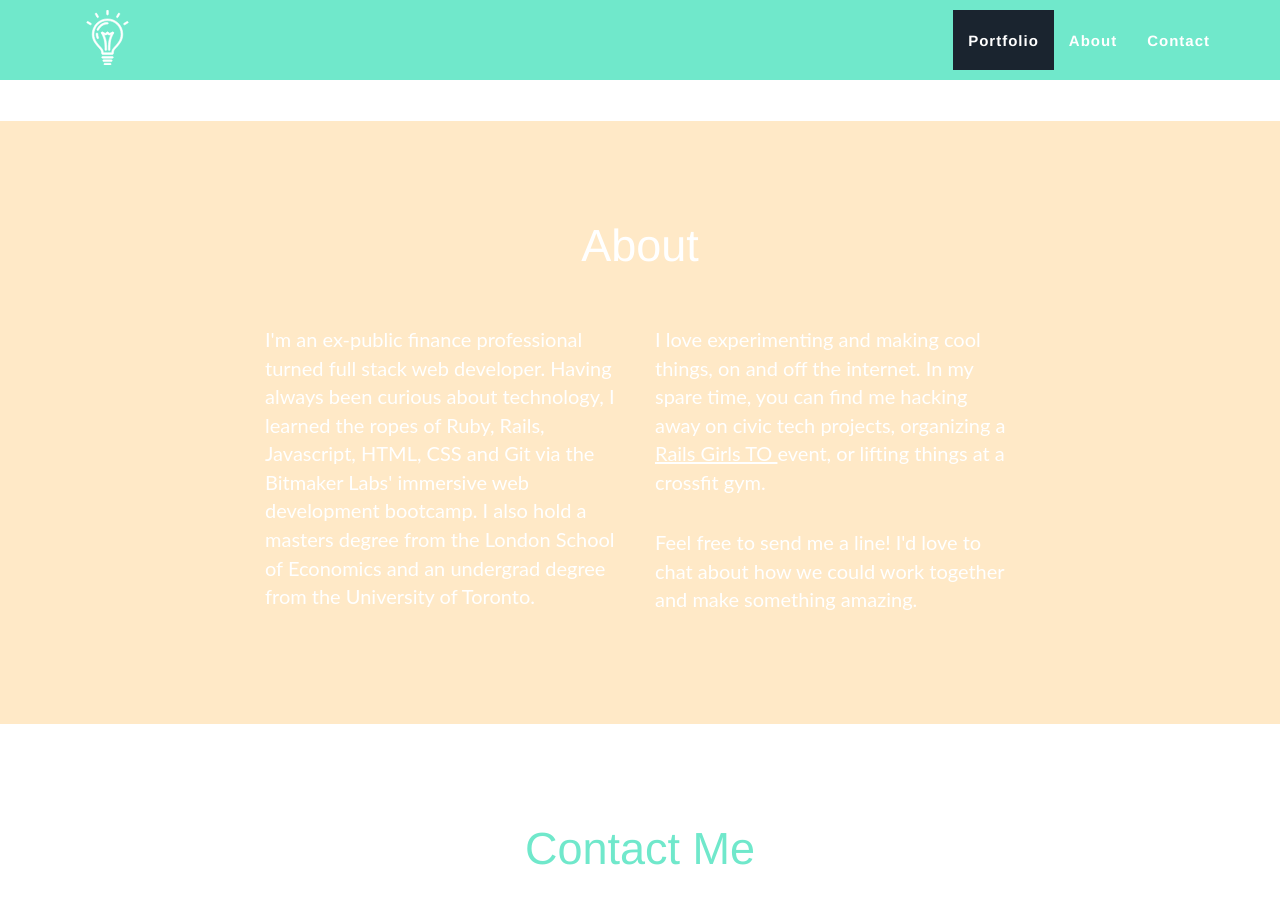
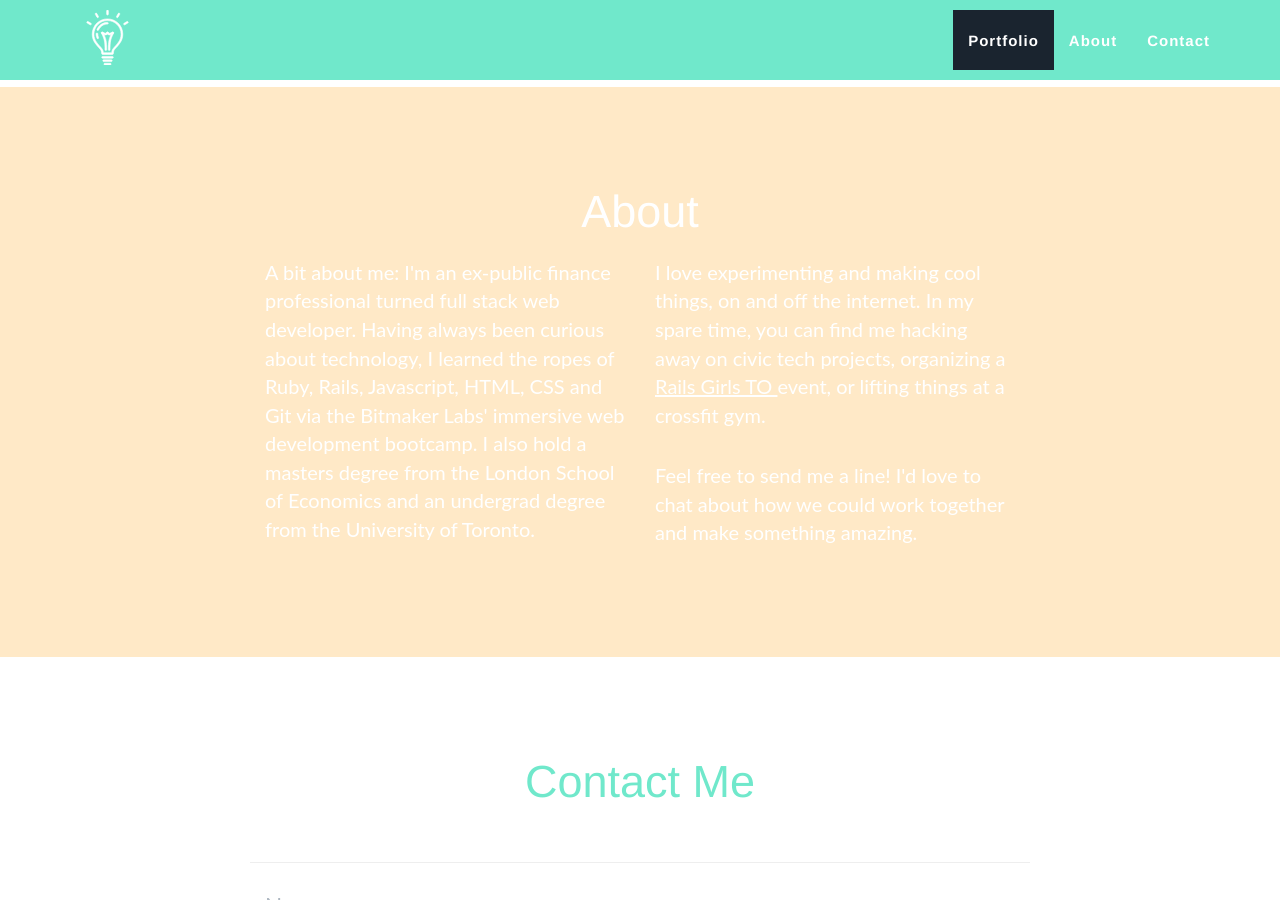
Before and after one commit to emilyjfan/emilyjfan.github.io, a Jekyll site: the page built from index.html, in a window 1280 px wide and 900 px high, scrolled down 1464 px. Built offline with Jekyll 4.4.1, drawn with Linux system fonts in a browser that asks for light colours; some web fonts are replaced.

Commit message:
Format sections

```diff
--- a/_includes/about.html
+++ b/_includes/about.html
@@ -4,12 +4,12 @@
             <div class="row">
                 <div class="col-lg-12 text-center">
                     <h2>About</h2>
-                    <hr class="star-light">
+                    <br>
                 </div>
             </div>
             <div class="row">
                 <div class="col-lg-4 col-lg-offset-2">
-                    <p>I'm an ex-public finance professional turned full stack web developer. Having always been curious about technology, I learned the ropes of Ruby, Rails, Javascript, HTML, CSS and Git via the <a href="https://bitmakerlabs.com/"> Bitmaker Labs' </a> immersive web development bootcamp. I also hold a masters degree from the London School of Economics and an undergrad degree from the University of Toronto. </p>
+                    <p>A bit about me: I'm an ex-public finance professional turned full stack web developer. Having always been curious about technology, I learned the ropes of Ruby, Rails, Javascript, HTML, CSS and Git via the <a href="https://bitmakerlabs.com/"> Bitmaker Labs' </a> immersive web development bootcamp. I also hold a masters degree from the London School of Economics and an undergrad degree from the University of Toronto. </p>
                 </div>
                 <div class="col-lg-4">
                     <p>I love experimenting and making cool things, on and off the internet. In my spare time, you can find me hacking away on civic tech projects, organizing a <a class="rails-girls-link" href="https://twitter.com/railsgirlsTO"> Rails Girls TO </a> event, or lifting things at a crossfit gym.</p>
--- a/_includes/portfolio_grid.html
+++ b/_includes/portfolio_grid.html
@@ -5,7 +5,7 @@
             <div class="row">
                 <div class="col-lg-12 text-center">
                     <h2>Portfolio</h2>
-                    <hr class="star-primary">
+                    <br>
                 </div>
             </div>
             <div class="row">
```
